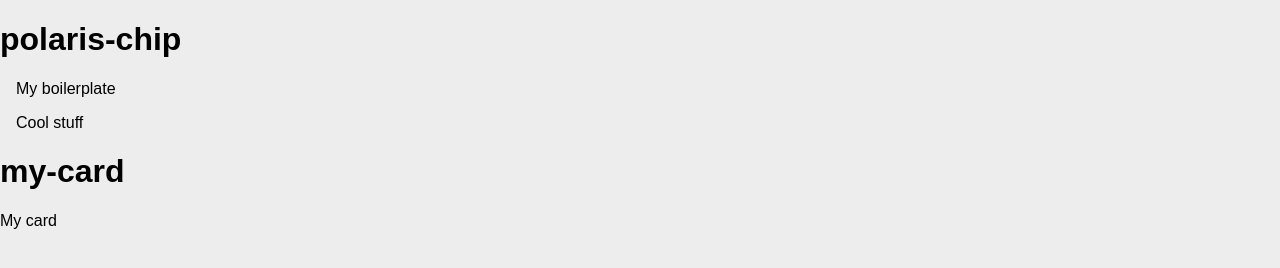
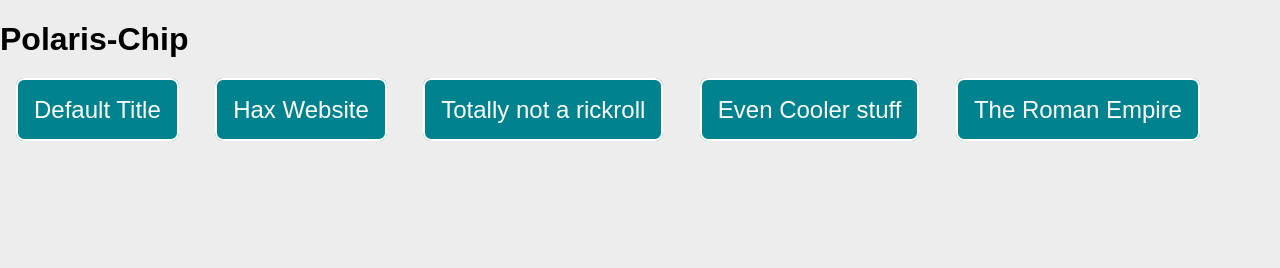
Before and after one commit to therealmrwill/counting-chip, a website with bundled scripts: page index.html in a window 1280 px wide. Built offline with nearby package versions, Linux system fonts and the light colour scheme.

Commit message:
Added links and styling

```diff
--- a/index.html
+++ b/index.html
@@ -24,14 +24,31 @@
 </head>
 
 <body>
-  <h1>polaris-chip</h1>
+  <h1>Polaris-Chip</h1>
   <!-- this is going to do whatever the tag's defaults are -->
   <polaris-chip></polaris-chip>
   <!-- this is going to take the tag and change the title -->
-  <polaris-chip title="Cool stuff"></polaris-chip>
+  <polaris-chip
+  title="Hax Website"
+  link="https://hax.psu.edu"
+  ></polaris-chip>
 
-  <h1>my-card</h1>
-  <my-card></my-card>
+  <polaris-chip
+  title="Totally not a rickroll"
+  link="https://www.youtube.com/watch?v=dQw4w9WgXcQ"
+  ></polaris-chip>
+
+  <polaris-chip
+   title="Even Cooler stuff"
+   link="https://en.wikipedia.org/wiki/The_Spanish_Inquisition_(Monty_Python)"
+   ></polaris-chip>
+
+   <polaris-chip
+   title="The Roman Empire"
+   link="https://en.wikipedia.org/wiki/Roman_Empire"
+   ></polaris-chip>
+
+
 
   <!-- this is what is bringing in the definition for this tag -->
   <script type="module" src="./src/polaris-chip.js"></script>
--- a/src/polaris-chip.js
+++ b/src/polaris-chip.js
@@ -28,7 +28,8 @@ export class PolarisChip extends LitElement {
   constructor() {
     super();
     // a variable on this object called title
-    this.title = 'My boilerplate';
+    this.title = 'Default Title';
+    this.link = '#';
   }
 
   // CSS styles are scoped JUST to this element. This uses a technology called
@@ -46,8 +47,36 @@ export class PolarisChip extends LitElement {
     */
       :host {
         /* Always make sure that your element has a default way of being displayed */
-        display: block;
+        display: inline-flex;
+        /* padding: 4px; */
+
       }
+
+      span{
+        border-style: solid;
+        background-color: black;
+        border-width: 2px;
+        border-radius: 8px;
+
+        background-color: #00838F;
+
+        padding: 16px;
+        font-size: 24px;
+        color: white;
+      }
+
+
+      span:hover{
+        background-color: #E0F7FA;
+        color: black;
+        transition: all .1s ease-in-out;
+      }
+
+      a{
+        text-decoration: none;
+      }
+
+
     `;
   }
 
@@ -70,7 +99,13 @@ export class PolarisChip extends LitElement {
     // it is going to print the title of the element. The magic of Lit is that
     // when title is changed (even by inspecting the document and hacking the value)
     // it will automatically update what is displayed and do so incredibly quickly
-    return html`<span>${this.title}</span>`;
+    return html`
+      <a href="${this.link}">
+        <span>${this.title}</span>
+      </a>
+
+
+    `;
   }
 
   // LitElement uses the properties call to do the following:
@@ -82,6 +117,7 @@ export class PolarisChip extends LitElement {
     return {
       // this is a String. Array, Object, Number, Boolean are other valid values here
       title: { type: String },
+      link: {type: String},
     };
   }
 }
```
